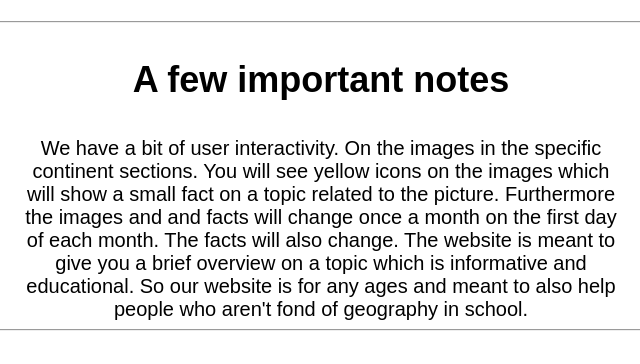
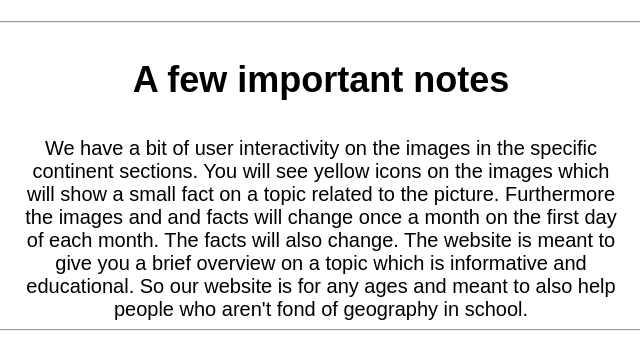
Before and after one commit to LiamCrowe2002/assignment2, a plain HTML site: page Home.html in a window 1280 px wide. Shown: the part 1720-2084 px from the top of the page, 319-959 px from the left. Drawn offline with nearby package versions, Linux system fonts and the light colour scheme.

Commit message:
Update Home.html

```diff
--- a/Home.html
+++ b/Home.html
@@ -260,7 +260,7 @@ er
 
   <h3 class="welcome">A few important notes</h3>
   <p class="info">
-   We have a bit of user interactivity. On the images in the specific continent sections. You will see yellow icons on the images which
+   We have a bit of user interactivity on the images in the specific continent sections. You will see yellow icons on the images which
    will show a small fact on a topic related to the picture. Furthermore the images and and facts will change once a month on the first day of each
    month. The facts will also change. The website is meant to give you a brief overview on a topic which is informative and educational.
    So our website is for any ages and meant to also help people who aren't fond of geography in school.
```
